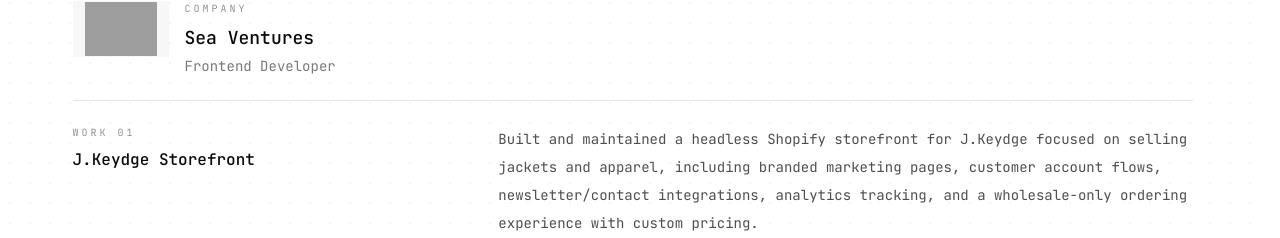
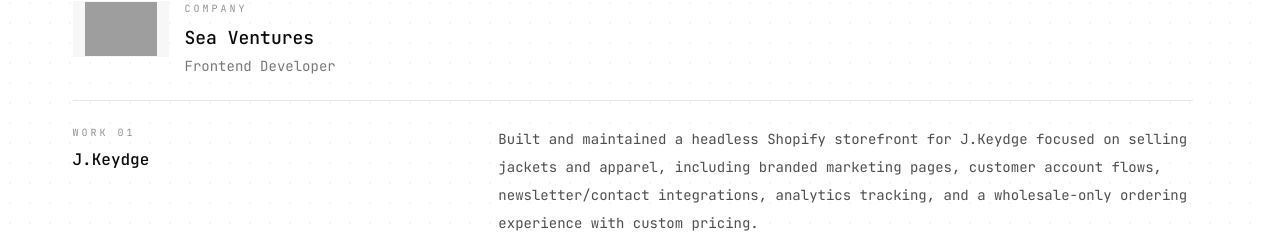
Before and after one commit to rithsombo/My-Portfolio, a Next.js app: page / in a window 1280 px wide. Shown: the part 2347-2585 px from the top of the page. Built offline with nearby package versions, Linux system fonts and the light colour scheme; grey boxes are pictures that could not be loaded.

Commit message:
change a project name

```diff
--- a/content/portfolio.ts
+++ b/content/portfolio.ts
@@ -481,7 +481,7 @@ export const experiences: Experience[] = [
     summary: "",
     details: [
       {
-        name: "J.Keydge Storefront",
+        name: "J.Keydge",
         description:
           "Built and maintained a headless Shopify storefront for J.Keydge focused on selling jackets and apparel, including branded marketing pages, customer account flows, newsletter/contact integrations, analytics tracking, and a wholesale-only ordering experience with custom pricing.",
         stack: [
```
